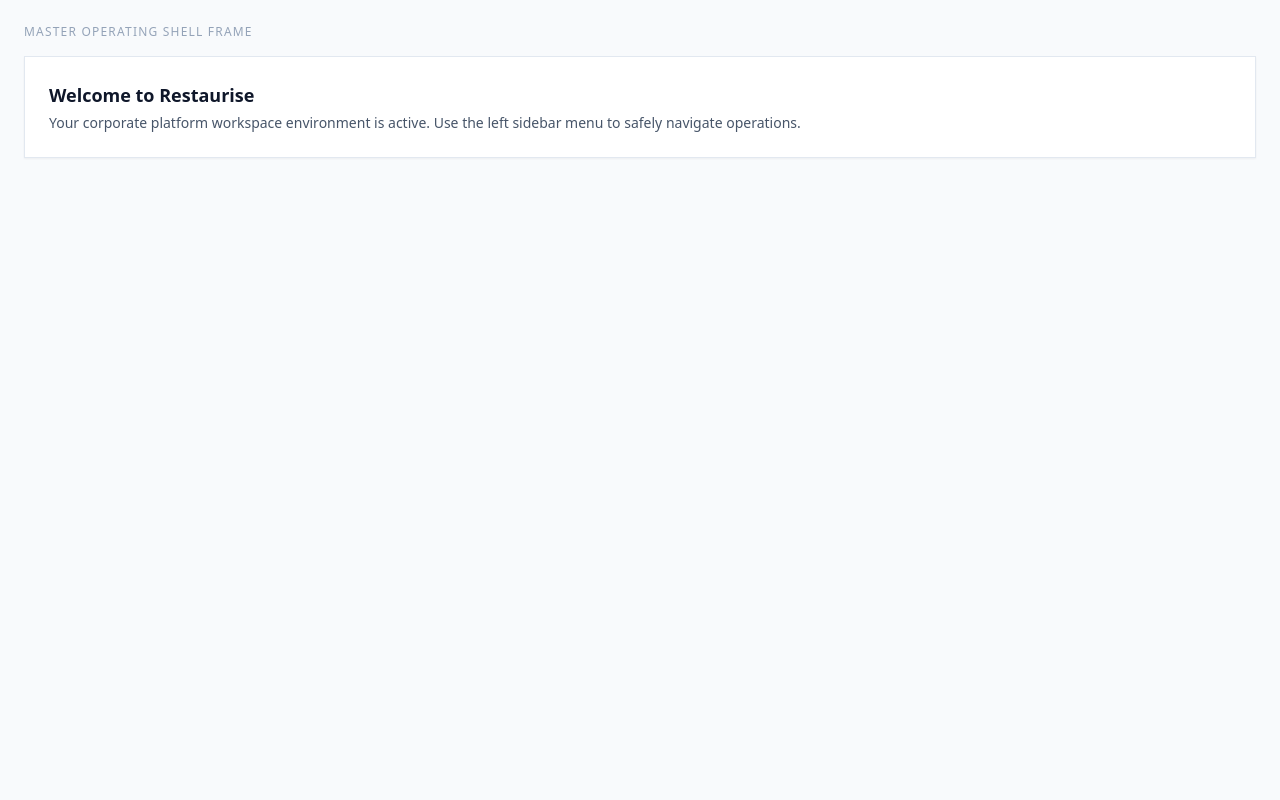
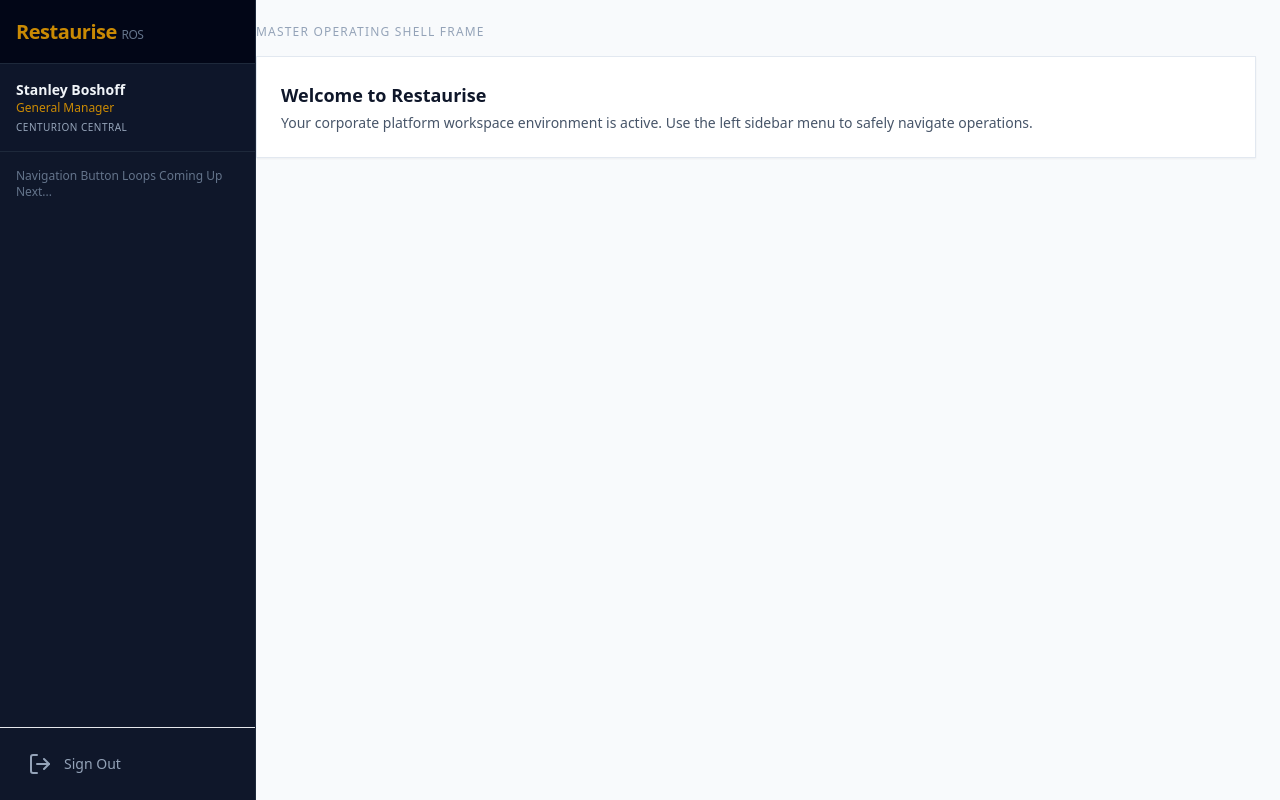
Before and after one commit to StanleyBoshoff/restaurant-operating-system, a React app in the folder frontend/: page / in a window 1280 px wide. Built offline with nearby package versions, Linux system fonts and the light colour scheme; the HTML template or start-up script is replaced by a standard one.

Commit message:
feat: surgically integrated standalone Sidebar component into master layout shell pass

```diff
--- a/frontend/src/App.jsx
+++ b/frontend/src/App.jsx
@@ -1,18 +1,26 @@
 import React, { useState } from 'react';
-//We fetch our standalone Dashboard component from it's file address
+//We fetch our standalone components
 import Dashboard from './components/Dashboard';
+import Sidebar from './components/Sidebar'
 
 export default function App() {
   const [companyName, setCompanyname] = useState("Restaurise");
 
   return (
-    <div className="min-h-screen bg-slate-50 p-6">
+    <div className="min-h-screen bg-slate-50 flex">
+
+      {/* Sidebar component */}
+      <Sidebar companyName={companyName} />
+
+      {/* Main content area */}
+      <div className="flex-1 md:pl-64 p-6">
       <h1 className="text-xs uppercase font mono tracking-widest text-slate-400 mb-4">
         Master Operating Shell Frame
       </h1>
 
-      {/* We drop our clean dashboard component right into the layout here! */}
+      {/* Dashboard component */}
       <Dashboard companyName={companyName} />
+    </div>
     </div>
   );
 }
--- a/frontend/src/components/Sidebar.jsx
+++ b/frontend/src/components/Sidebar.jsx
@@ -22,7 +22,7 @@
                 <p className="text-[10px] text-slate-400 uppercase tracking-wider mt-1">{mockUser.branch}</p>
                 </div>
 
-                {*/ Placeholder text where buttons loop will sit shortly */}
+                {/* Placeholder text where buttons loop will sit shortly */}
                 <div className="p-4 text-xs text-slate-500">Navigation Button Loops Coming Up Next...</div>
             </div>
 
```
Also changed, not shown: frontend/src/components/readme.md (added), 2 other files (tests, documents, lock files or other folders).
